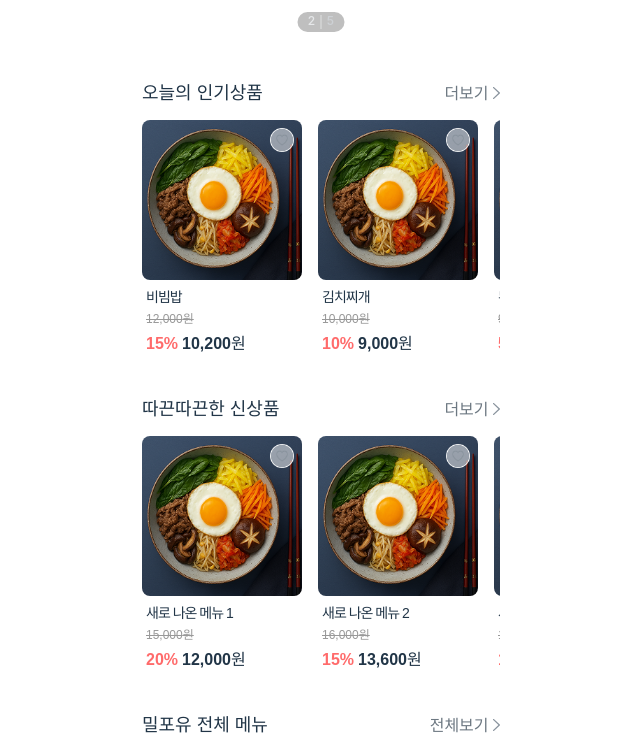
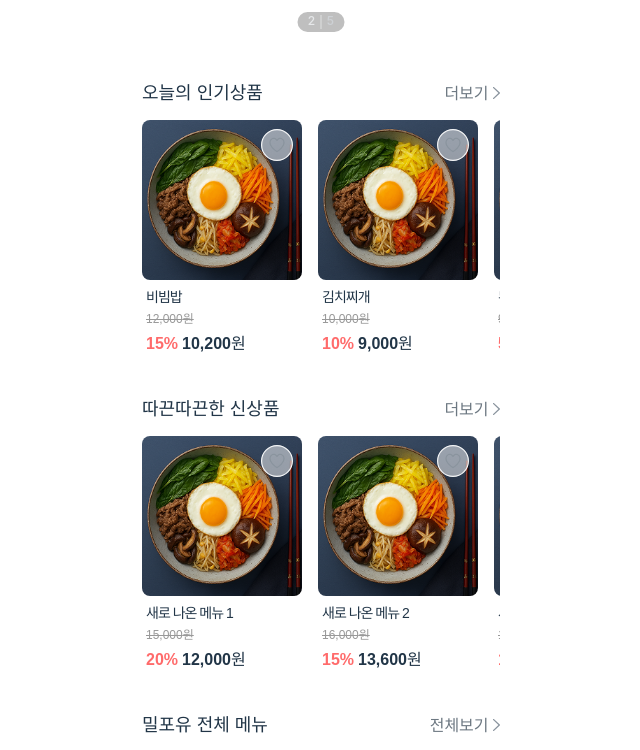
Before and after one commit to miswulin/MealForYou_FE, a React (Vite) app: page / in a window 1280 px wide. Shown: the part 1040-1790 px from the top of the page, without its empty margins (319-959 px from the left). Built offline with nearby package versions, Linux system fonts and the light colour scheme.

Commit message:
refactor: 홈 좋아요 아이콘 스타일 수정

```diff
--- a/src/pages/Home/HomePage.jsx
+++ b/src/pages/Home/HomePage.jsx
@@ -5,8 +5,8 @@ import logo from '../../assets/mealforyou_logo.svg';
 // Header heart icon
 import headerHeartIcon from '../../assets/heart.svg';
 // Product card heart icons
-import heartIcon from '../../assets/images/heart-m.png';
-import heartFilledIcon from '../../assets/images/heart-menu-Icon.png';
+import heartIcon from '../../assets/heart-m.svg';
+import heartFilledIcon from '../../assets/heart-menu-Icon.svg';
 import cartIcon from '../../assets/bag.svg';
 import personIcon from '../../assets/person.svg';
 import searchIcon from '../../assets/magnifyingglass.svg';
--- a/src/pages/Home/HomePage.module.css
+++ b/src/pages/Home/HomePage.module.css
@@ -195,16 +195,20 @@
 
 .heartButton {
   position: absolute;
-  top: 8px;
-  right: 8px;
-  width: 24px;
-  height: 24px;
+  top: 9px;
+  right: 9px;
+  width: 32px;
+  height: 32px;
   cursor: pointer;
+  border: none;
+  background: none;
+  padding: 0;
 }
 
 .heartButton img {
   width: 100%;
   height: 100%;
+  object-fit: contain;
 }
 
 .productInfo {
```
Also changed, not shown: src/assets/heart-m.svg (added), src/assets/heart-menu-Icon.svg (added).
